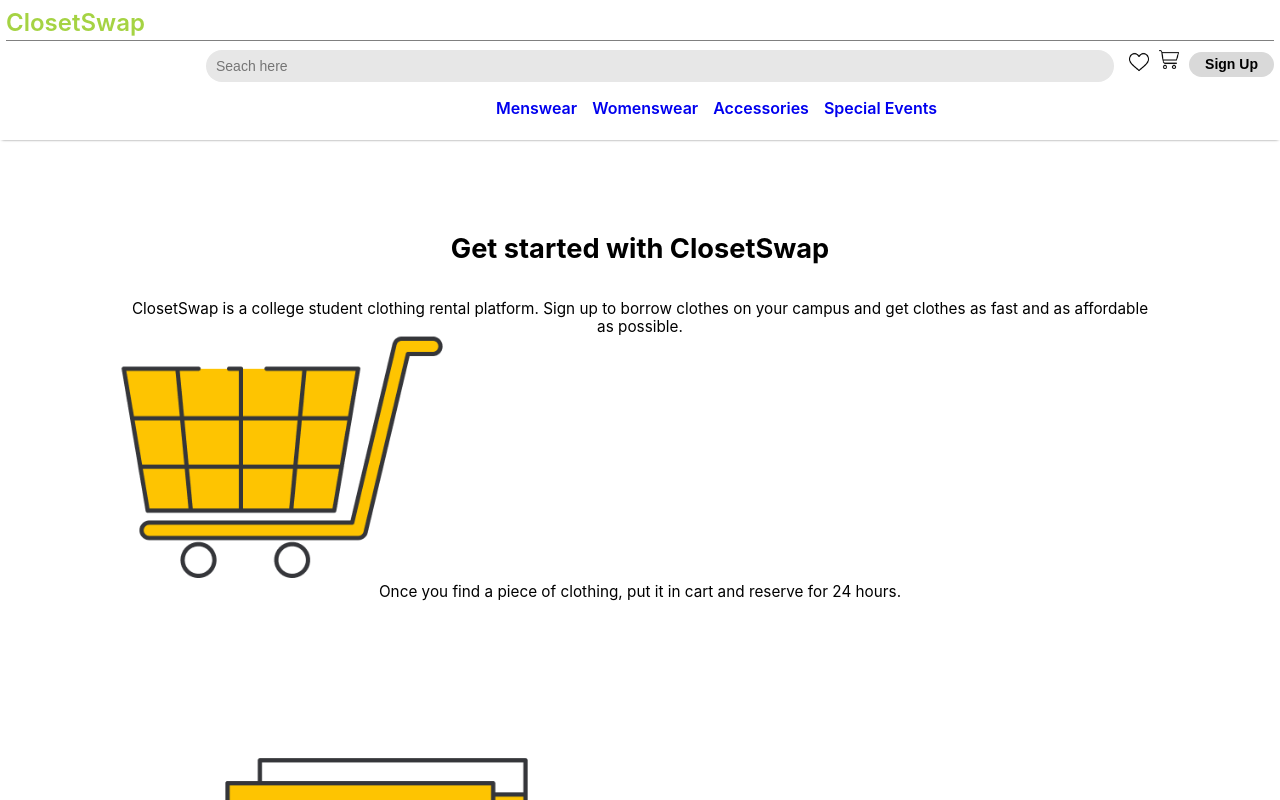
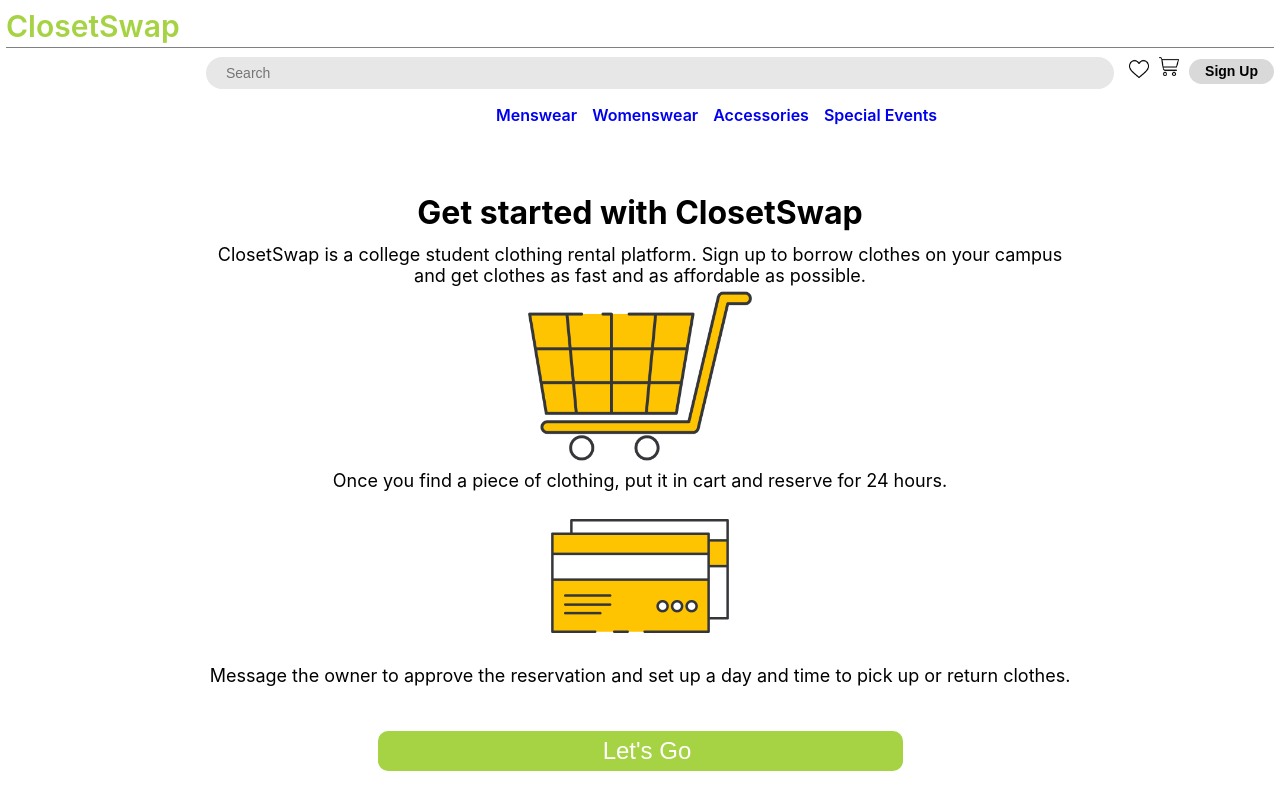
Before and after one commit to diyamahaveer/ClosetSwap, a React (Create React App) app: page /loginintro in a window 1280 px wide. Shown: the top 800 px of the page. Built offline with nearby package versions, Linux system fonts and the light colour scheme.

Commit message:
worked on login page some more

```diff
--- a/src/Components/Navbar/Navbar.css
+++ b/src/Components/Navbar/Navbar.css
@@ -7,7 +7,7 @@
 }
 .nav-siteName p{
     color: rgb(165, 211, 67);
-    font-size: 24px;
+    font-size: 30px;
     font-weight: 600;
     margin-bottom: 3px;
     margin-top: 2px;
@@ -100,5 +100,6 @@
 }
 
 .search-input{
-    padding-left: 10px;
+    padding-left: 20px;
+
 }
--- a/src/Components/Navbar/Navbar.jsx
+++ b/src/Components/Navbar/Navbar.jsx
@@ -21,7 +21,7 @@ const Navbar = () => {
                 <input
                     type="text"
                     className="search-input"
-                    placeholder="Seach here"
+                    placeholder="Search"
 
                 />
                 <img src={heart_icon} alt="" style={{ width: '20px' }} />
--- a/src/Pages/LoginIntro.css
+++ b/src/Pages/LoginIntro.css
@@ -1,23 +1,57 @@
-.loginintro{
+.loginintro {
     width: 100%;
     height: 80vh;
     background: white;
-    padding-top: 20px;
-    transform: scale(0.85);
+    padding-top: 5px;
+    padding-bottom: 5px;
+}
 
+.loginintro-info {
+    margin: 20px;
+    text-align: center;
+    display: flex;
+    flex-direction: column;
+    align-items: center;
+    justify-content: center;
 }
-.loginintro-info h1{
+
+.loginintro-info h1 {
     font-size: 32px;
-    padding-bottom: 20px;
-    text-align: center;
+    padding-bottom: 5px;
 }
-.loginintro-info h4{
+
+.loginintro-info h4 {
     font-size: 18px;
     font-weight: normal;
-    margin: 0px;
-    text-align: center;
+    margin: -15px;
 }
-.loginintro-info {
 
-    margin: 30px;
+.loginintro-img-sc img{
+    max-width: 100%;
+    max-height: 170px;
+    margin: 20px;
+  }
+  .loginintro-img-cc img{
+    max-width: 100%;
+    max-height: 400px;
+    margin: -50px;
 }
+
+.loginintro-button {
+    display: flex;
+    justify-content: center;
+    margin-top: 60px;
+}
+
+.loginintro-button button {
+    height: 40px;
+    width: 525px; /* Adjust this value as needed */
+    padding-left: 20px;
+    color: white;
+    background: rgb(165, 211, 67);
+    border: none;
+    font-size: 24px;
+    font-weight: 500;
+    cursor: pointer;
+    border-radius: 10px;
+}
--- a/src/Pages/LoginIntro.jsx
+++ b/src/Pages/LoginIntro.jsx
@@ -11,10 +11,14 @@ const LoginIntro = () => {
                 <div className = 'loginintro-info'>
                     <h1> Get started with ClosetSwap </h1>
                     <h4> ClosetSwap is a college student clothing rental platform. Sign up to borrow clothes
-                        on your campus and get clothes as fast and as affordable as possible. </h4>
-                    <img src = {shoppingcart} alt = "Shopping Cart" />
+                        on your campus <br /> and get clothes as fast and as affordable as possible. </h4>
+                    <div className = 'loginintro-img-sc'>
+                    <img src = {shoppingcart} alt = "Shopping Cart"/>
+                    </div>
                     <h4> Once you find a piece of clothing, put it in cart and reserve for 24 hours. </h4>
-                    <img src = {cards} alt = "Cards" />
+                    <div className = 'loginintro-img-cc'>
+                    <img src = {cards} alt = "Cards" className = 'cards-img'/>
+                    </div>
                     <h4> Message the owner to approve the reservation and set up a day and time to pick up or return clothes. </h4>
                 </div>
                 <div className = 'loginintro-button'>
--- a/src/Pages/LoginSignup.css
+++ b/src/Pages/LoginSignup.css
@@ -2,8 +2,8 @@
     width: 100%;
     height: 80vh;
     background: white;
-    padding-top: 20px;
-    transform: scale(0.85);
+    padding-top: 0px;
+    padding-bottom: 100px;
 }
 .loginsignup-container{
     width: 500px;
@@ -34,7 +34,7 @@
     display: flex;
     flex-direction: column;
     gap: 10px;
-    margin-top: 10px;
+    margin-top: 0px;
 }
 .loginsignup-fields input{
     height: 40px;
@@ -56,8 +56,8 @@
     width: 105%;
     padding-left: 20px;
     color: white;
-    background: rgb(165, 211, 67);;
-    margin-top: 30px;
+    background: rgb(165, 211, 67);
+    margin-top: 20px;
     border: none;
     font-size: 24px;
     font-weight: 500;
@@ -77,8 +77,8 @@
 .loginsignup-agree{
     display: flex;
     align-items: center;
-    margin-top: 10px;
+    margin-top: 0px;
     gap: 20px;
-    font-size: 18px;
+    font-size: 16px;
     font-weight: normal;
 }
--- a/src/Pages/LoginSignup.jsx
+++ b/src/Pages/LoginSignup.jsx
@@ -13,15 +13,15 @@ const LoginSignup = () => {
           <h4> Name </h4>
           <input type="text" placeholder='Enter your name' />
           <h4> Email Address </h4>
-          <input type="email" placeholder='Enter your email' />
+          <input type="email" placeholder='Enter your email' required/>
           <h4> UM-ID </h4>
-          <input type="id" placeholder='Enter your UM-ID' />
+          <input type="id" placeholder='Enter your UM-ID' required/>
           <h4> Password </h4>
-          <input type="password" placeholder='Enter your password' />
+          <input type="password" placeholder='Enter your password' required/>
         </div>
         <div className="loginsignup-agree">
           <input type="checkbox" name='' id='' />
-          <p>I agree to the terms and policy</p>
+          <p>I agree to the terms & conditions</p>
         </div>
         <button>Next</button>
         <p className="loginsignup-login">Already have an account? <span>Login here</span></p>
```
